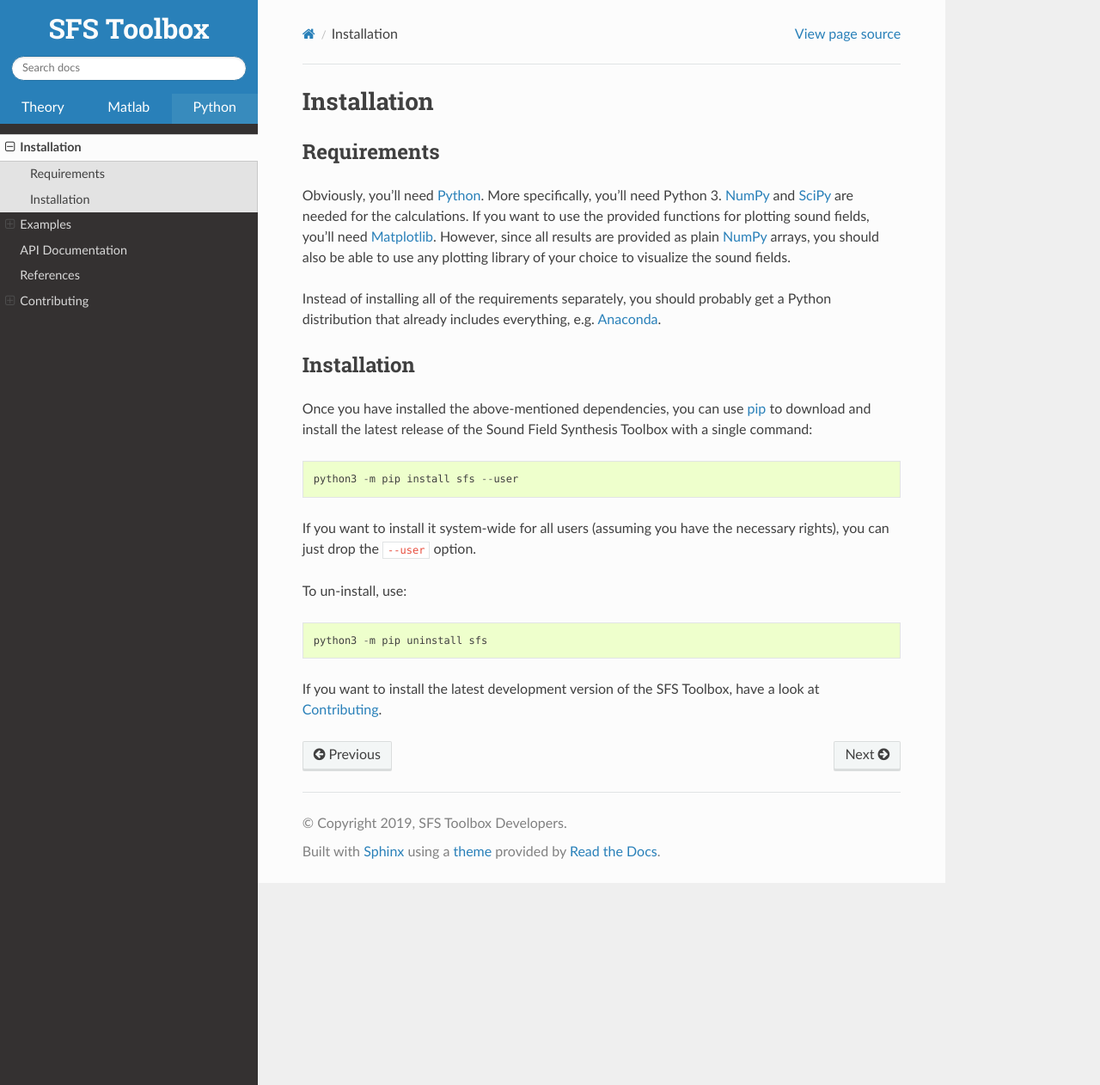
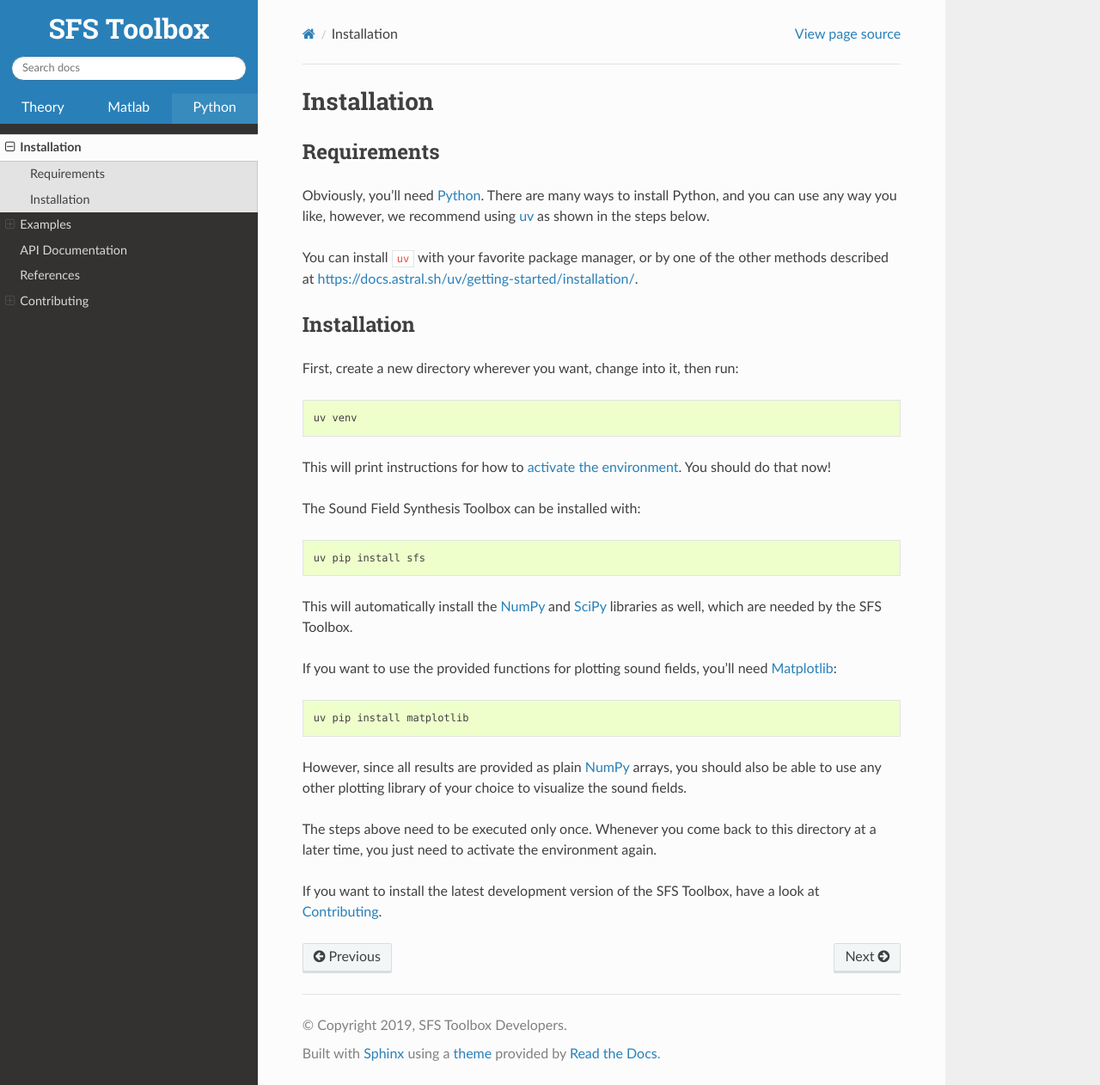
Before and after one commit to sfstoolbox/sfs-python, a Sphinx documentation site: the page built from doc/installation.rst, in a window 1280 px wide and 1262 px high. Shown: the whole window at 86% size. Built offline with Sphinx 7.4.7 and the Read the Docs theme 3.1.0, drawn with Linux system fonts in a browser that asks for light colours; pages that are not in the unit, such as notebooks, are missing from menus.

```diff
--- a/README.rst
+++ b/README.rst
@@ -15,8 +15,8 @@ License:
     MIT -- see the file ``LICENSE`` for details.
 
 Quick start:
-    * Install Python 3, NumPy, SciPy and Matplotlib
-    * ``python3 -m pip install sfs --user``
+    * Install Python and (optionally) Matplotlib
+    * Install the ``sfs`` package for Python
     * Check out the examples in the documentation
 
 More information about the underlying theory can be found at
--- a/doc/installation.rst
+++ b/doc/installation.rst
@@ -5,40 +5,51 @@ Requirements
 ------------
 
 Obviously, you'll need Python_.
-More specifically, you'll need Python 3.
-NumPy_ and SciPy_ are needed for the calculations.
-If you want to use the provided functions for plotting sound fields, you'll need
-Matplotlib_.
-However, since all results are provided as plain NumPy_ arrays, you should also
-be able to use any plotting library of your choice to visualize the sound
-fields.
+There are many ways to install Python,
+and you can use any way you like,
+however, we recommend using uv_ as shown in the steps below.
 
-Instead of installing all of the requirements separately, you should probably
-get a Python distribution that already includes everything, e.g. Anaconda_.
+You can install ``uv`` with your favorite package manager,
+or by one of the other methods described at
+https://docs.astral.sh/uv/getting-started/installation/.
 
 .. _Python: https://www.python.org/
+.. _uv: https://docs.astral.sh/uv/
 .. _NumPy: http://www.numpy.org/
 .. _SciPy: https://www.scipy.org/scipylib/
 .. _Matplotlib: https://matplotlib.org/
-.. _Anaconda: https://docs.anaconda.com/anaconda/
 
 Installation
 ------------
 
-Once you have installed the above-mentioned dependencies, you can use pip_
-to download and install the latest release of the Sound Field Synthesis Toolbox
-with a single command::
+First, create a new directory wherever you want, change into it, then run::
 
-    python3 -m pip install sfs --user
+    uv venv
 
-If you want to install it system-wide for all users (assuming you have the
-necessary rights), you can just drop the ``--user`` option.
+This will print instructions for how to `activate the environment`__.
+You should do that now!
 
-To un-install, use::
+__ https://docs.astral.sh/uv/pip/environments/#using-a-virtual-environment
 
-    python3 -m pip uninstall sfs
+The Sound Field Synthesis Toolbox can be installed with::
+
+    uv pip install sfs
+
+This will automatically install the NumPy_ and SciPy_ libraries as well,
+which are needed by the SFS Toolbox.
+
+If you want to use the provided functions for plotting sound fields, you'll need
+Matplotlib_::
+
+    uv pip install matplotlib
+
+However, since all results are provided as plain NumPy_ arrays, you should also
+be able to use any other plotting library of your choice to visualize the sound
+fields.
+
+The steps above need to be executed only once.
+Whenever you come back to this directory at a later time,
+you just need to activate the environment again.
 
 If you want to install the latest development version of the SFS Toolbox, have a
 look at :doc:`contributing`.
-
-.. _pip: https://pip.pypa.io/en/latest/installing/
--- a/setup.cfg
+++ /dev/null
@@ -1,2 +0,0 @@
-[metadata]
-license_file = LICENSE
```
Also changed, not shown: CONTRIBUTING.rst (+20 -21 lines), pyproject.toml (added, +29 -0 lines), setup.py (deleted, +0 -41 lines), 3 other files.
